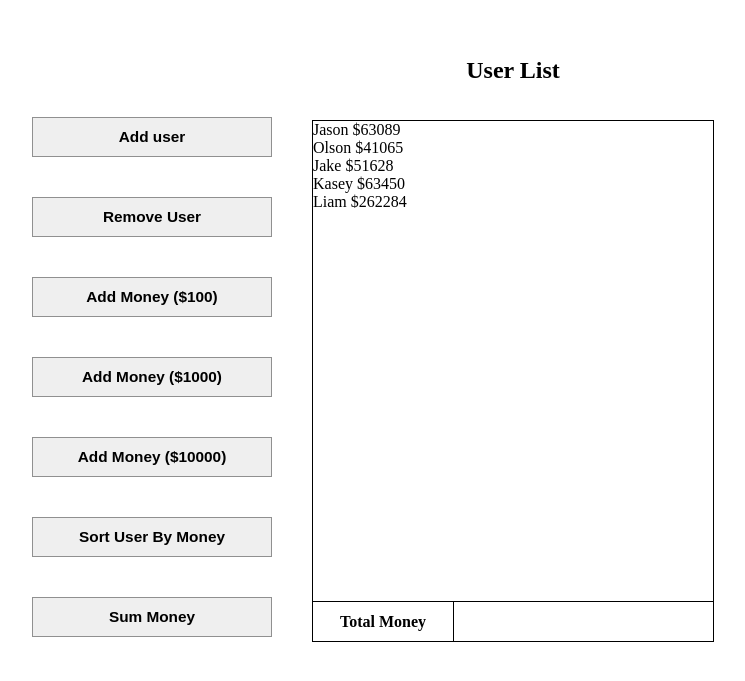
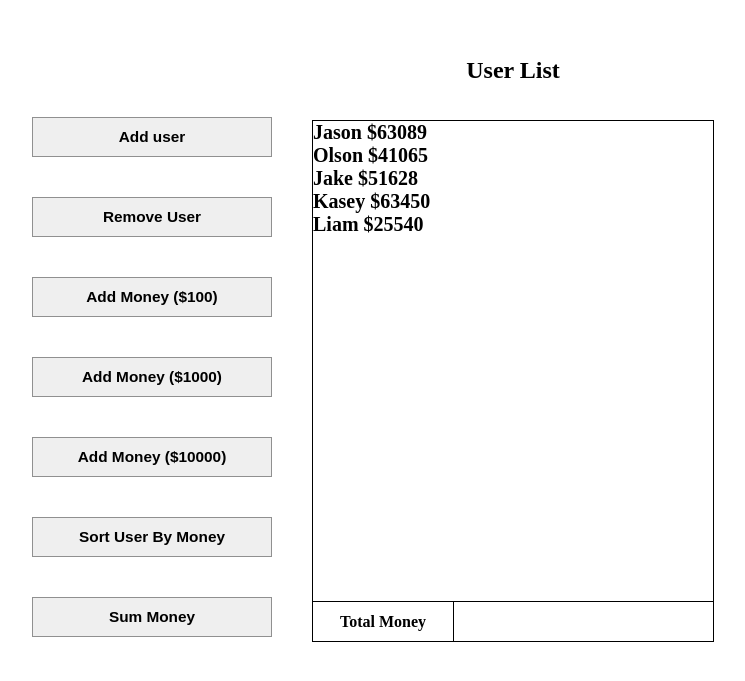
Before and after one commit to UlongChaS2/JS_mini_projects, a plain HTML site: page userList/index.html in a window 1280 px wide. Both pictures are taken after a click on the button "Add user". Shown: the part 61-742 px from the top of the page, without its empty margins (295-1040 px from the left). Drawn offline with Linux system fonts and the light colour scheme.

Commit message:
change userList

```diff
--- a/numberBaseball.js
+++ b/numberBaseball.js
@@ -12,7 +12,7 @@ for (let i = 0; i < 10; i++) {
 }
 
 let randomNumbers = [];
-for (let i = 0; i < 3; i++) {
+for (let i = 0; i < 4; i++) {
   const index = Math.floor(Math.random() * numbers.length);
   randomNumbers.push(numbers[index]);
   numbers.splice(index, 1);
@@ -20,7 +20,7 @@ for (let i = 0; i < 3; i++) {
 console.log(randomNumbers);
 
 number.addEventListener('change', function() {
-  if (number.value.length === 3) {
+  if (number.value.length === 4) {
     if (number.value === randomNumbers.join('')) {
       score.textContent = 'HomeRun!';
       // numbers = [];
@@ -62,7 +62,7 @@ number.addEventListener('change', function() {
     }
     number.value = '';
   } else {
-    alert('3자리 숫자를 적어주세요.');
+    alert('4자리 숫자를 적어주세요.');
     number.value = '';
   }
 })
--- a/userList/index.html
+++ b/userList/index.html
@@ -15,9 +15,9 @@
         <div class="btn-list">
             <button class="addUser">Add user</button>
             <button class="removeUser">Remove User</button>
-            <button class="addHundred">Add Money ($100)</button>
-            <button class="addThousands">Add Money ($1000)</button>
-            <button class="addTenThousands">Add Money ($10000)</button>
+            <button class="addPrice" value=100>Add Money ($100)</button>
+            <button class="addPrice" value=1000>Add Money ($1000)</button>
+            <button class="addPrice" value=10000>Add Money ($10000)</button>
             <button class="sortUser">Sort User By Money</button>
             <button class="sumMoney">Sum Money</button>
         </div>
--- a/userList/index.js
+++ b/userList/index.js
@@ -1,40 +1,25 @@
 let users = [
   {
     name: 'Jason',
-    price: '63089',
+    price: 63089,
   },
   {
     name: 'Olson',
-    price: '41065',
+    price: 41065,
   },
   {
     name: 'Jake',
-    price: '51628',
+    price: 51628,
   },
   {
     name: 'Kasey',
-    price: '63450',
+    price: 63450,
   },
 ];
-
-const userListContainer = document.querySelector('.user-list');
-let userList = [];
-
-for ( let i = 0; i < users.length; i++ ) {
-  userList.push(users[i]);
-  userListContainer.innerHTML += `<div>${userList[i].name} $${userList[i].price}</div>`;
-}
-
 // dummyDate안에 프로퍼티 price에 randomPrice 넣는 함수
-const randomPrice = function() {
-  let price = [];
-
-  for ( let i = 0; i < 6; i++ ) {
-    const randomNumber = Math.floor(Math.random() * 10);
-    price.push(randomNumber);
-  }
-  const priceJoin = `$${price.join('')}`;
-  return priceJoin;
+const randomPrice = () => {
+  const randomNumber = Math.floor(Math.random() * 100000);
+  return randomNumber;
 }
 
 let dummyData = [
@@ -87,36 +72,57 @@ let dummyData = [
     price: randomPrice(),
   },
 ];
-// Add User Event
-const addBt = document.querySelector('.addUser');
-let index = 0;
-
-addBt.addEventListener('click', function() {
-  if ( index < dummyData.length ) {
-    userList.push(dummyData[index]);
-    userListContainer.innerHTML += `<div> ${userList[index + users.length].name} ${userList[index + users.length].price}</div>`;
-    index++
-  } else {
-    alert('no more any list');
-  }
-})
-
-// Remove User Event
-const removeBt = document.querySelector('.removeUser');
-
-removeBt.addEventListener('click', function() {
-  if ( index > 0 - users.length ) {
-    userList.splice(userList[userList.length], 1);
-    //userListContainer.innerText -= `${userList[index - users.length].name} $${userList[index - users.length].price}\n`;
-    // 이 부분을 어떻게 해야할지 모르겠음.
-  } else {
-    alert('please add user');
-  }
-})
 
 
 
-//for ( let i = 0; i < users.length; i++ ) {
-// userListContainer.innerText += `${userList[i].name} $${userList[i].price}\n`;
+const userList = document.querySelector('.user-list');
 
-//}
+
+function appendUsers() {
+  while (userList.hasChildNodes()) {
+    userList.removeChild(userList.lastChild);
+  }
+  for ( let user of users ) {
+    const div = document.createElement('div');
+    div.classList.add('user');
+    div.innerHTML = `${user.name} $${user.price}`;
+    userList.append(div);
+  }
+}
+
+//addBt click event
+const addBt = document.querySelector('.addUser');
+addBt.addEventListener('click', function () {
+  users.push(dummyData.shift());
+  appendUsers();
+})
+
+//removeBt click event
+const removeBt = document.querySelector('.removeUser');
+removeBt.addEventListener('click', function () {
+  dummyData.unshift(users.pop());
+  appendUsers();
+});
+
+
+//addPriceBt click event
+const addPrice = document.querySelectorAll('.addPrice');
+for (let i = 0; i < 3; i++) {
+  addPrice[i].addEventListener('click', function (e) {
+    let price = Number(e.target.value);
+    for ( let user of users) {
+      user.price += price;
+    }
+    appendUsers();
+  });
+}
+
+
+
+appendUsers();
+
+
+
+
+// const sortBt = document.querySelector('.sortUser');
+// const sumMoneyBt = document.querySelector('.sumMoney');
--- a/userList/style.css
+++ b/userList/style.css
@@ -72,3 +72,9 @@ h2 {
   justify-content: center;
   font-weight: 700;
 }
+
+.user {
+  width: 100%;
+  font-size: 20px;
+  font-weight: bold;
+}
```
